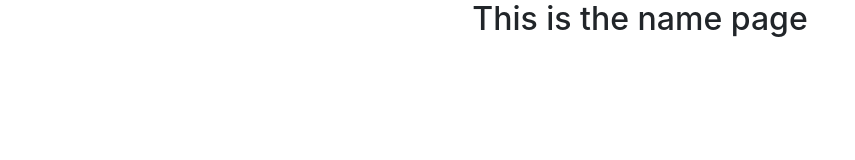
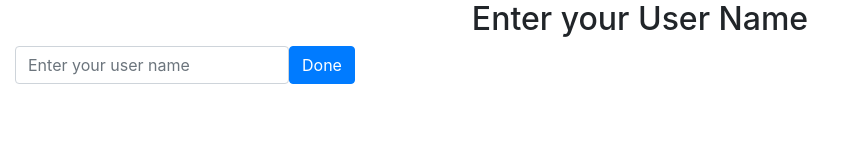
Before and after one commit to jabumeri/reversi, a website: page public/name.html in a window 1280 px wide. Shown: the whole page, without its empty margins (0-855 px from the left). Drawn offline with nearby package versions, Linux system fonts and the light colour scheme.

Commit message:
Update name.html

```diff
--- a/public/name.html
+++ b/public/name.html
@@ -1,23 +1,40 @@
 <!doctype html>
 <html lang="en">
   <head>
-    <!-- Required meta tags -->
     <meta charset="utf-8">
     <meta name="viewport" content="width=device-width, initial-scale=1, shrink-to-fit=no">
+
+    <title>Enter your user name for Reversi</title>
 
     <style>
     </style>
 
+    <script>
+      function submitForm(){
+        var username = $('#username').val();
+        window.location.href = 'lobby.html?username=' + username;
+      }
+    </script>
+
     <!-- Bootstrap CSS -->
     <link rel="stylesheet" href="https://stackpath.bootstrapcdn.com/bootstrap/4.4.1/css/bootstrap.min.css" integrity="sha384-Vkoo8x4CGsO3+Hhxv8T/Q5PaXtkKtu6ug5TOeNV6gBiFeWPGFN9MuhOf23Q9Ifjh" crossorigin="anonymous">
-
-    <title>Reversi - Let's Play!</title>
   </head>
   <body>
     <div class="container-fluid text-center">
       <div class="row">
         <div class="col">
-          <h2>This is the name page</h2>
+          <h2>Enter your User Name</h2>
+        </div>
+      </div>
+      <div class='row'>
+        <div class='col'>
+          <form onsubmit='submitForm(); return false;' class='form-inline'>
+            <div class='form-group'>
+              <label for='username' class='col-form-label sr-only'>Enter your user name</label>
+              <input class='form-control' type='text' value='' id='username' placeholder="Enter your user name"/>
+            </div>
+            <button type='submit' class='btn btn-default btn-primary'>Done</button>
+          </form>
         </div>
       </div>
     </div>
```
Also changed, not shown: public/lobby.html (added).
